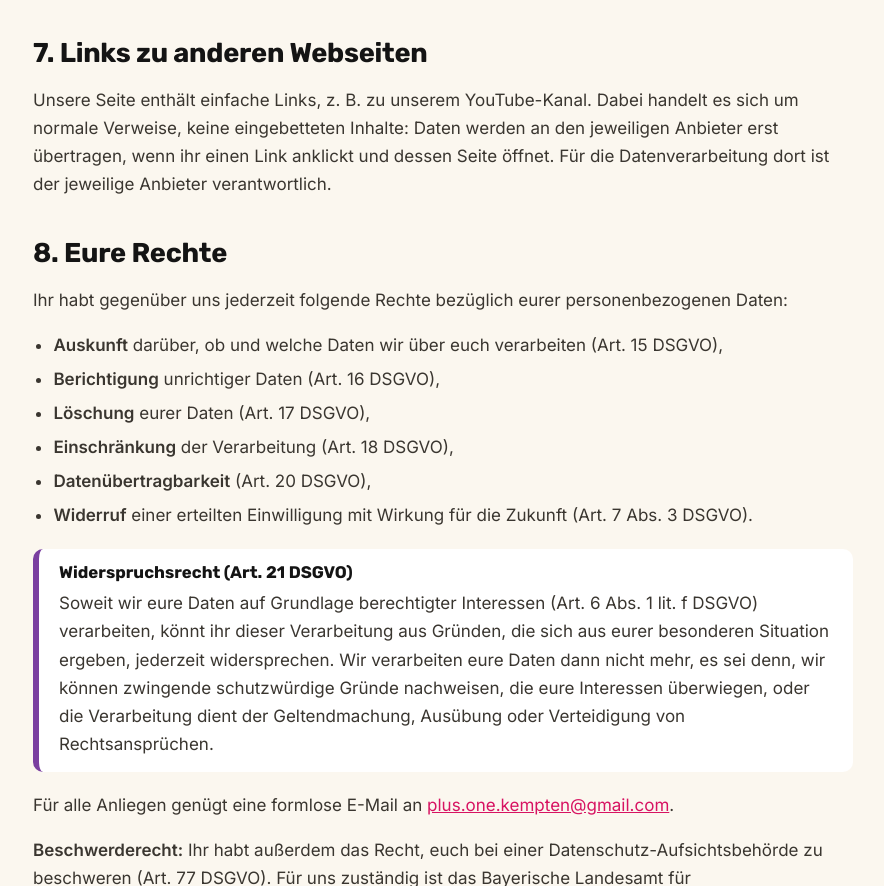
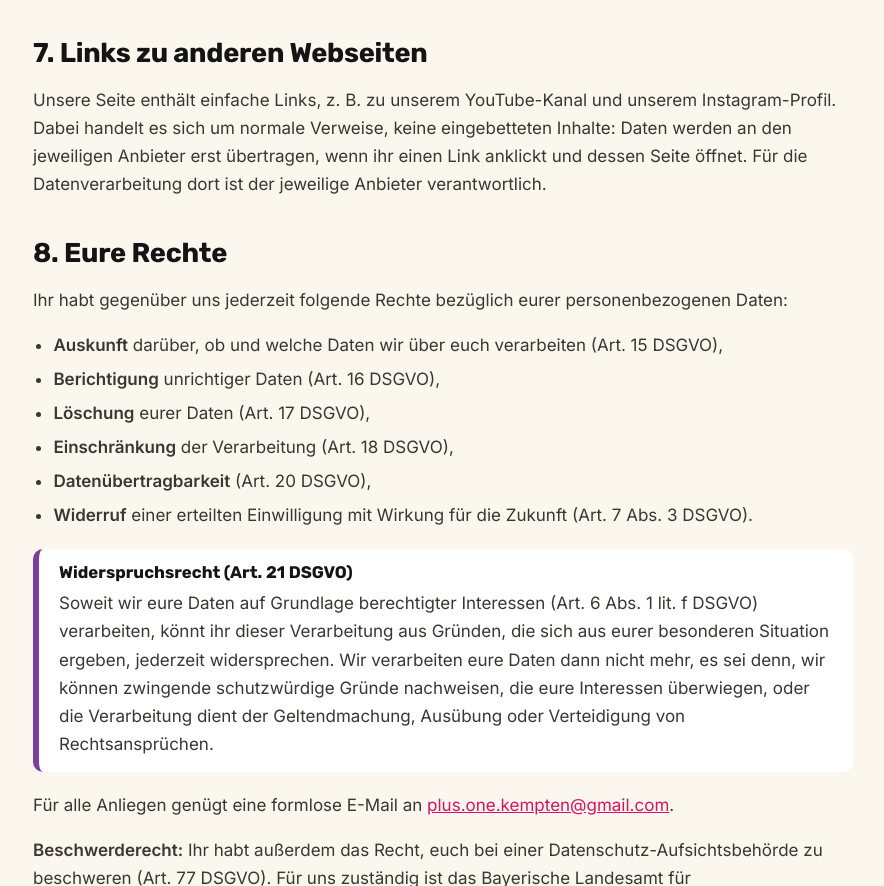
Before and after one commit to alpcode-app/plus-one-website, a plain HTML site: page datenschutz.html in a window 1280 px wide. Shown: the part 3592-4478 px from the top of the page, without its empty margins (197-1081 px from the left). Drawn offline with Linux system fonts and the light colour scheme.

Commit message:
Instagram-Profil verknüpft
Co-Authored-By: Claude Opus 5.5 <noreply@anthropic.com>

```diff
--- a/datenschutz.html
+++ b/datenschutz.html
@@ -189,7 +189,7 @@
       <section id="links">
         <h2>7. Links zu anderen Webseiten</h2>
         <p>
-          Unsere Seite enthält einfache Links, z.&nbsp;B. zu unserem YouTube-Kanal. Dabei handelt es sich um normale
+          Unsere Seite enthält einfache Links, z.&nbsp;B. zu unserem YouTube-Kanal und unserem Instagram-Profil. Dabei handelt es sich um normale
           Verweise, keine eingebetteten Inhalte: Daten werden an den jeweiligen Anbieter erst übertragen, wenn ihr einen
           Link anklickt und dessen Seite öffnet. Für die Datenverarbeitung dort ist der jeweilige Anbieter
           verantwortlich.
```
Also changed, not shown: index.html (+1 -1 lines).
